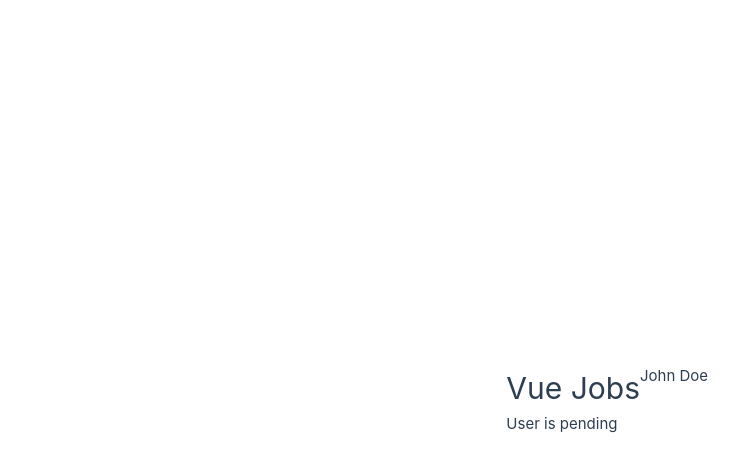
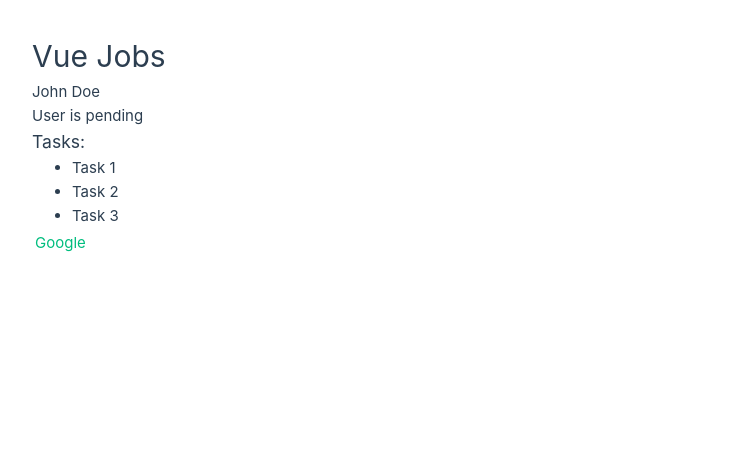
Before and after one commit to i-m-abbhay/vue-jobApp, a Vue app: page / in a window 1280 px wide. Shown: the top 472 px of the page, without its empty margins (0-739 px from the left). Built offline with nearby package versions, Linux system fonts and the light colour scheme; the HTML template or start-up script is replaced by a standard one.

Commit message:
v-for and v-bind directive and removed some default styles

```diff
--- a/src/App.vue
+++ b/src/App.vue
@@ -4,6 +4,8 @@
     return {
       name: "John Doe",
       status: "pending",
+      tasks: ["Task 1", "Task 2", "Task 3"],
+      link: "https://www.google.com",
     };
   },
 };
@@ -15,4 +17,12 @@
   <p v-if="status === 'active'">User is Active</p>
   <p v-else-if="status === 'pending'">User is pending</p>
   <p v-else>User is inactive</p>
+  <h3>Tasks:</h3>
+  <ul>
+    <li v-for="tas in tasks" :key="tas">{{ tas }}</li>
+  </ul>
+
+  <!-- Any of the below two works -->
+  <!-- <a v-bind:href="link">Google</a> -->
+  <a :href="link">Google</a>
 </template>
--- a/src/assets/main.css
+++ b/src/assets/main.css
@@ -2,7 +2,7 @@
 
 #app {
   max-width: 1280px;
-  margin: 0 auto;
+  margin: 0;
   padding: 2rem;
   font-weight: normal;
 }
@@ -22,14 +22,8 @@
 }
 
 @media (min-width: 1024px) {
-  body {
-    display: flex;
-    place-items: center;
-  }
 
   #app {
     display: grid;
-    grid-template-columns: 1fr 1fr;
-    padding: 0 2rem;
   }
 }
```
